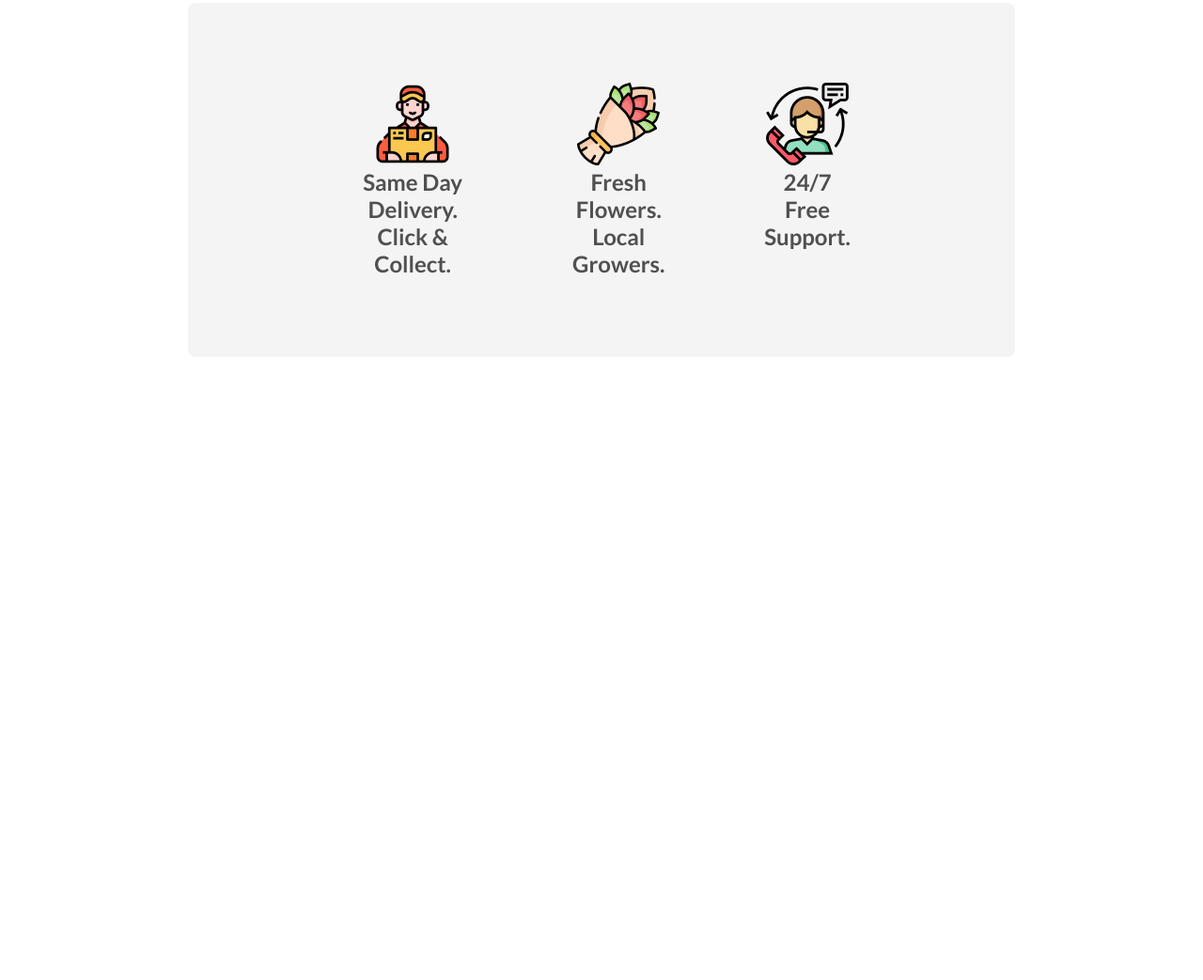
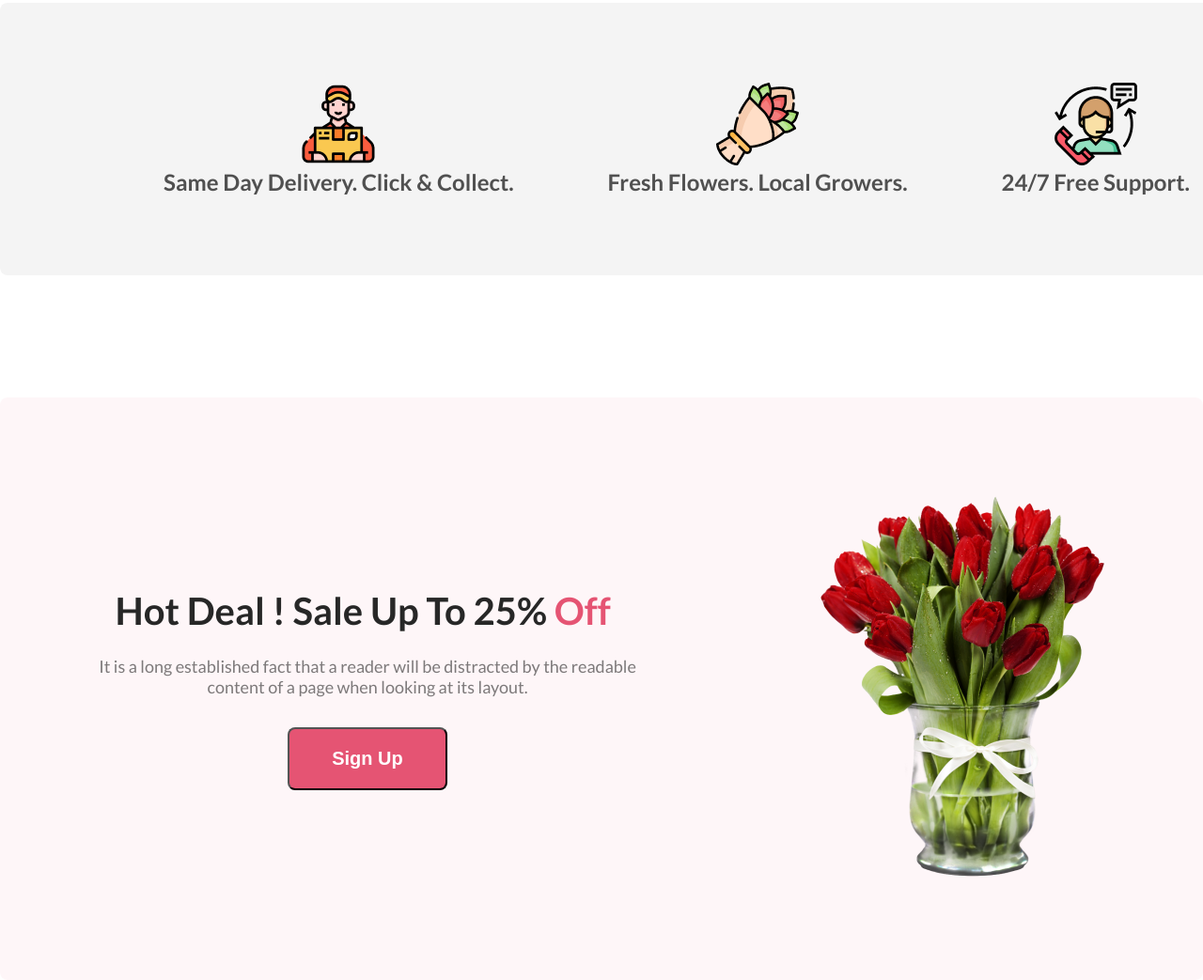
Before and after one commit to jakib462/flower-shop-website, a plain HTML site: page index.html in a window 1280 px wide. Shown: the part 1910-2953 px from the top of the page at 94% size. Before the commit the page ends 2420 px from the top, so only its background shows below. Drawn offline with Linux system fonts and the light colour scheme.

Commit message:
added third part

```diff
--- a/index.html
+++ b/index.html
@@ -27,7 +27,7 @@
         <section class="second-part">
             <div class="second-part-container">
                 <h1 class="title">Our Featured Flowers</h1>
-                <p class="content">It is a long established fact that a reader will be distracted by the readable <br>content of a page when looking at its layout.</p>
+                <p class="content">It is a long established fact that a reader will be distracted by the readable content of a page when looking at its layout.</p>
             </div>
 
             <div class="image-container">
@@ -67,7 +67,17 @@
                 </div>
              </div>
         </section>
-
+    <!-- this is 3rd part -->
+    <section class="third-part">
+        <div class="third-part-container">
+            <h3 class="third-part-title">Hot Deal ! Sale Up To 25% <span class="one">Off</span></h3>
+            <p class="third-part-content">It is a long established fact that a reader will be distracted by the readable content of a page when looking at its layout.</p>
+            <button class="btn-primary">Sign Up</button>
+        </div>
+        <div>
+            <img class="3rd-part-img" src="/flower Asset/pngwing 8.png" alt="">
+        </div>
+    </section>
     </main>
     <footer>
 
--- a/style.css
+++ b/style.css
@@ -71,6 +71,8 @@ body {
     color: rgba(39, 39, 39, 0.60);
     font-size: 18px;
     font-weight: 400;
+    width: 594px;
+    margin: auto;
 }
 .image-container{
     display: flex;
@@ -121,18 +123,55 @@ body {
 }
 
 .icon-container {
+    background-color: rgba(39, 39, 39, 0.05);
+    margin: 130px auto;
+    background-position: center;
+    border-radius: 8px;
+    width: 1440px;
     display: flex;
-    justify-content:center;
+    justify-content: center;
     gap: 100px;
-    padding: 85px 175px;
+    padding: 85px 0px;
     text-align: center;
-    border-radius: 8px;
-    background-color: rgba(39, 39, 39, 0.05);
-    margin: 130px 200px;
 }
-
 .icon-paragraph{
     color: rgba(39, 39, 39, 0.80);
     font-size: 24px;
     font-weight: 600;
 }
+/* 3rd part style */
+
+.third-part {
+    display: flex;
+    justify-content: center;
+    align-items: center;
+    width: 100%;
+    height: 620px;
+    border-radius: 8px;
+    background: rgba(229, 84, 115, 0.05);
+    gap: 180px;
+}
+.third-part-container{
+    display: flex;
+    flex-direction: column;
+    justify-content: center;
+    align-items: center;
+}
+.third-part-title {
+    color: #272727;
+    font-size: 40px;
+    font-weight: 800;
+    padding-bottom: 24px;
+    width: 537px;
+}
+.one {
+    color: #E55473;
+}
+.third-part-content {
+    color: rgba(39, 39, 39, 0.60);
+    text-align: center;
+    font-size: 18px;
+    font-weight: 400;
+    width: 594px;
+    padding-bottom: 32px;
+}
```
